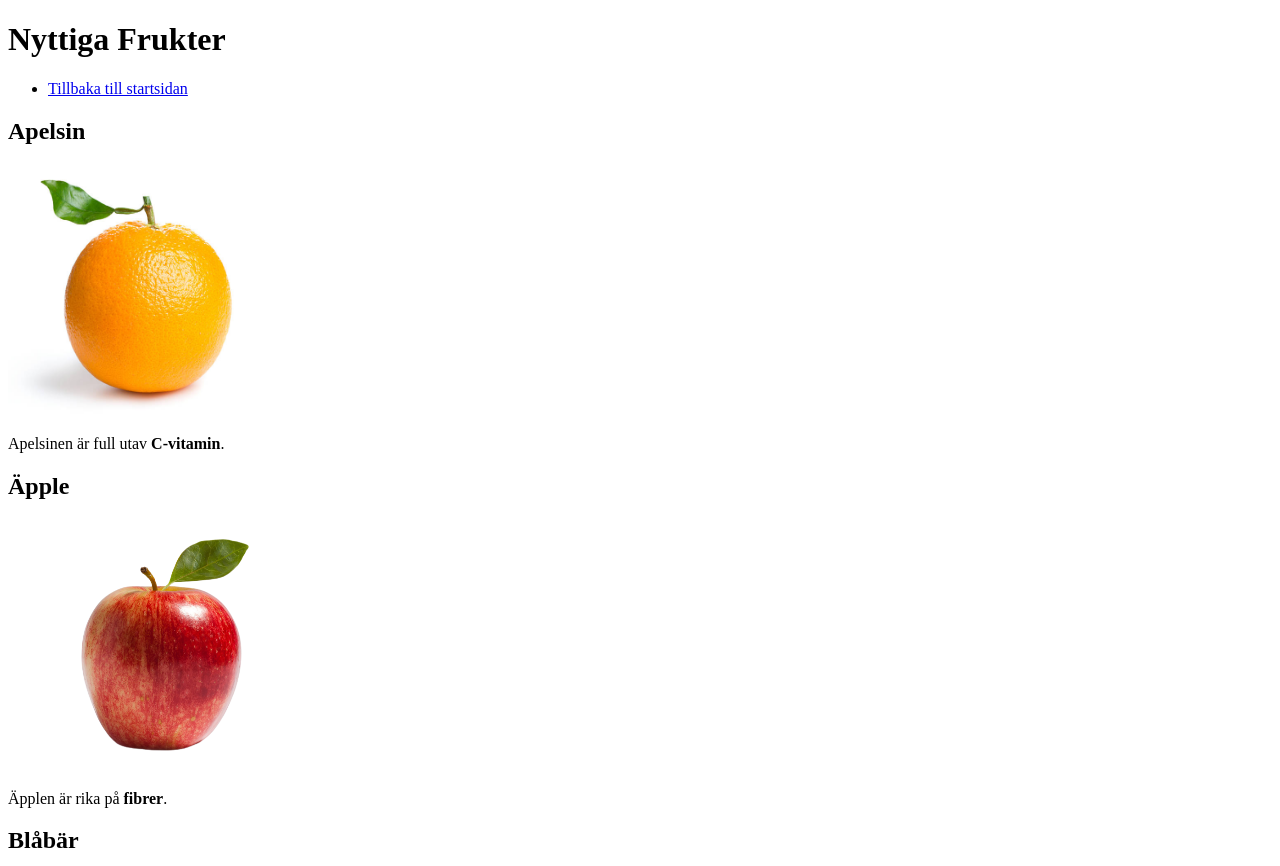
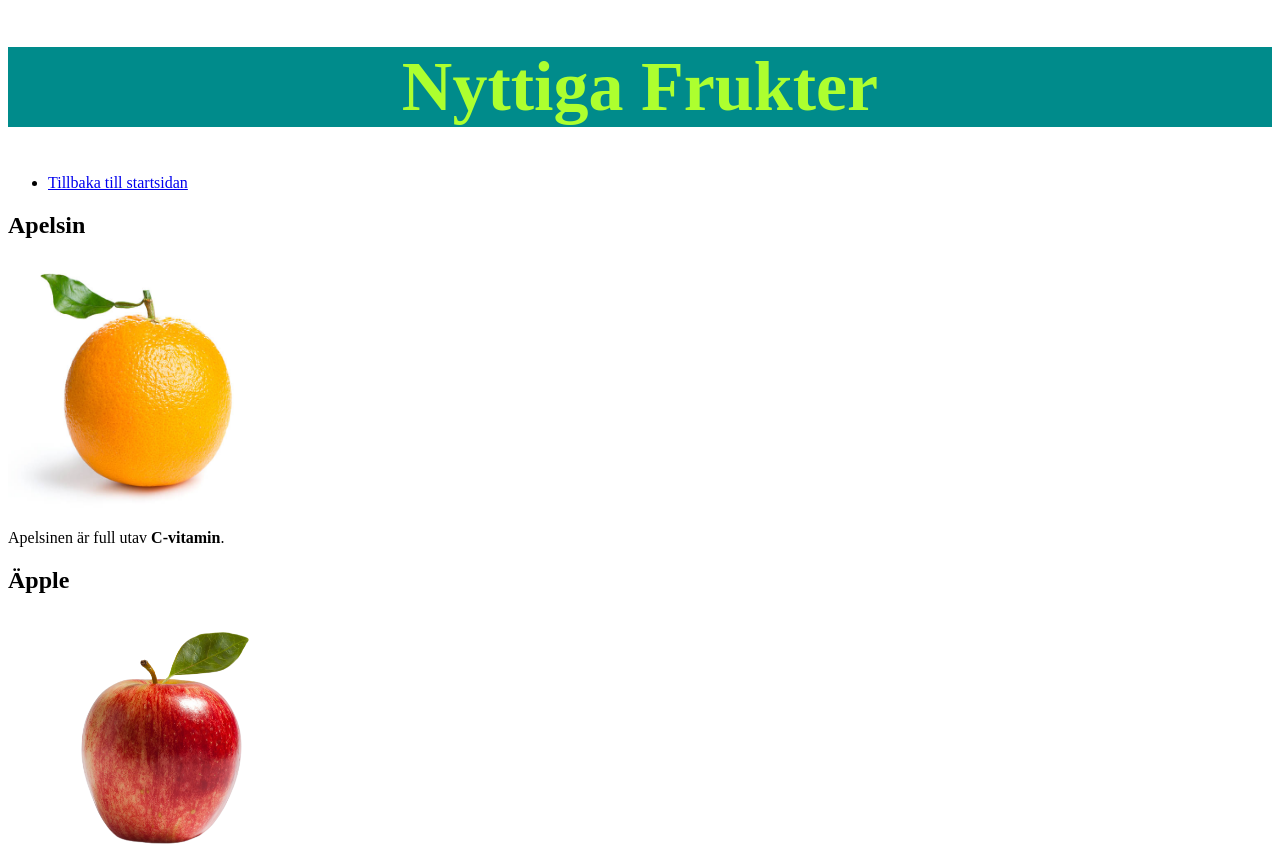
Before and after one commit to JRRcoding/Html-semantik-v02, a plain HTML site: page nyttiga-frukter.html in a window 1280 px wide. Shown: the top 866 px of the page. Drawn offline with Linux system fonts and the light colour scheme.

Commit message:
länkat CSS till mina sidor samt börjat med en h1

```diff
--- a/nyttiga-frukter.html
+++ b/nyttiga-frukter.html
@@ -4,6 +4,7 @@
     <meta charset="UTF-8">
     <meta name="viewport" content="width=device-width, initial-scale=1.0">
     <title>Nyttiga Frukter</title>
+    <link rel="stylesheet" href="./stylesheets/style.css">
 </head>
 <body>
     <header>
--- a/stylesheets/style.css
+++ b/stylesheets/style.css
@@ -0,0 +1,25 @@
+/* TODO
+Bygg vidare på produktpresentationssidan:
+
+Använd minst 3 olika färger
+
+Använd minst 1 klass och 1 ID
+
+Ändra fontstorlek på rubrik och brödtext
+
+Testa att använda en relativ enhet (%, rem, em, vh eller vw)
+
+Extra: Testa en grupp-selektor, t.ex.:
+
+h1, h2, p {
+  font-family: Arial;
+}
+
+Använd en grupp-selektor för att sätta samma font-family på rubriker och text
+*/
+h1{
+    color: greenyellow;
+    background-color: darkcyan;
+    text-align: center;
+    font-size: 70px;
+}
```
Also changed, not shown: onyttiga-frukter.html (+1 -0 lines).
